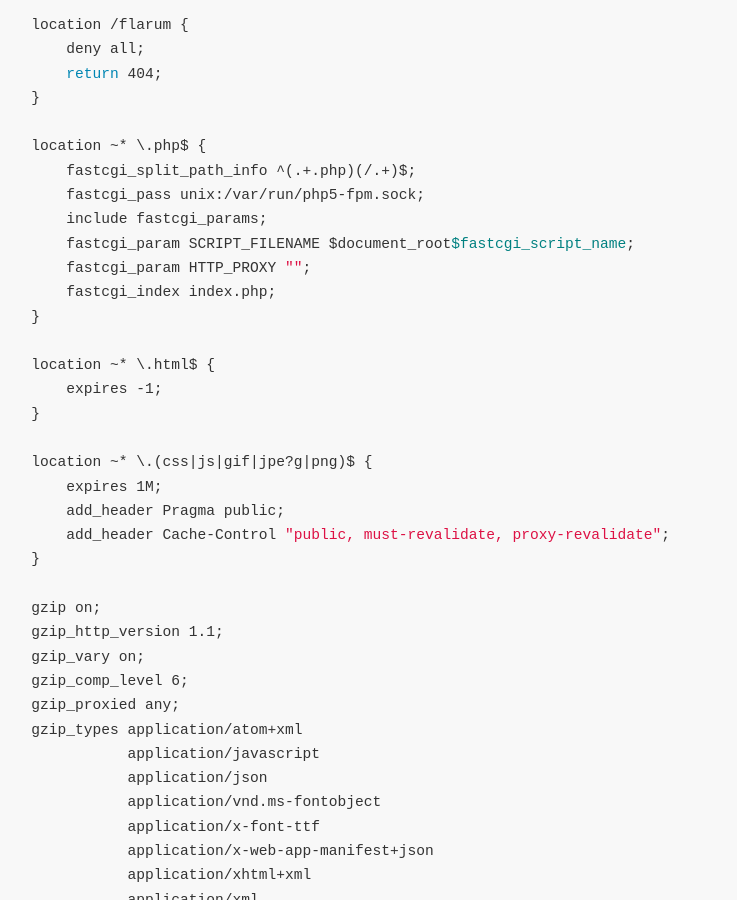
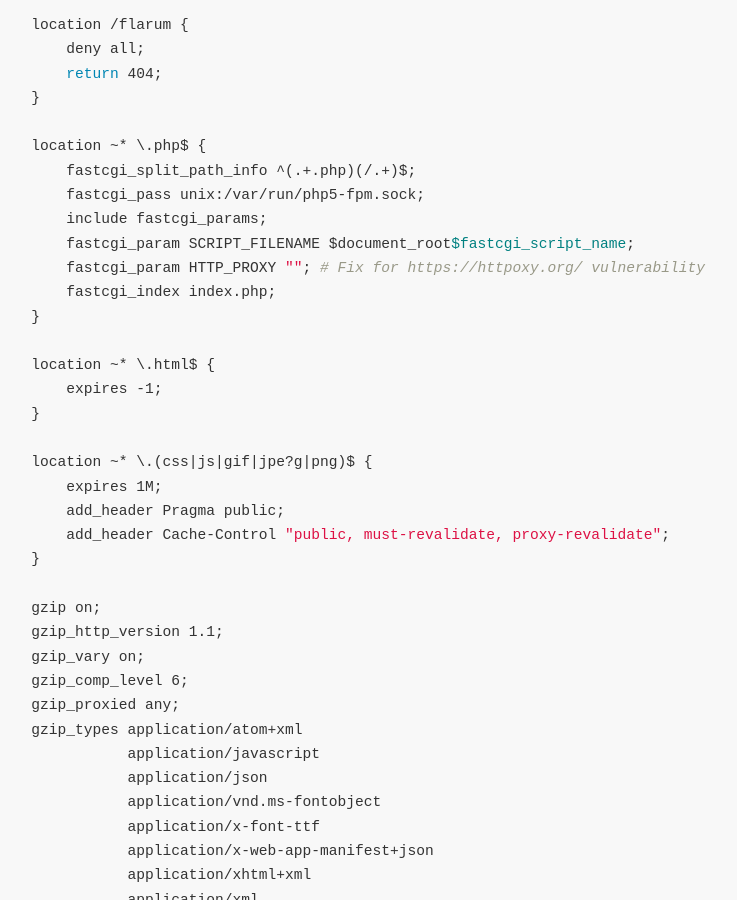
Before and after one commit to flarum/flarum.github.io, a Jekyll site: the page built from _docs/installation.md, in a window 1280 px wide and 900 px high, scrolled down 2153 px. Shown: the whole window, without its empty margins (423-1160 px from the left). Built offline with Jekyll 4.4.1, drawn with Linux system fonts in a browser that asks for light colours; nearby versions of some CDN libraries; comment, search, counter and statistics services are not loaded.

Commit message:
Add a comment

```diff
--- a/_docs/installation.md
+++ b/_docs/installation.md
@@ -77,7 +77,7 @@ Add the following lines to your server's configuration block:
         fastcgi_pass unix:/var/run/php5-fpm.sock;
         include fastcgi_params;
         fastcgi_param SCRIPT_FILENAME $document_root$fastcgi_script_name;
-        fastcgi_param HTTP_PROXY "";
+        fastcgi_param HTTP_PROXY ""; # Fix for https://httpoxy.org/ vulnerability
         fastcgi_index index.php;
     }
 
```
